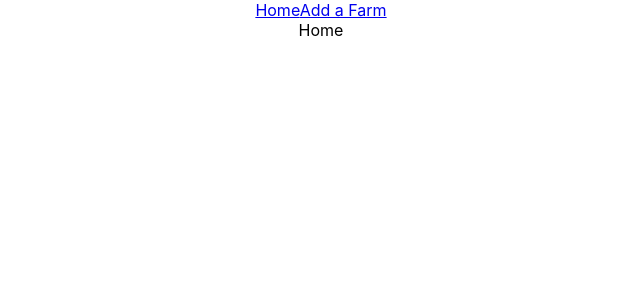
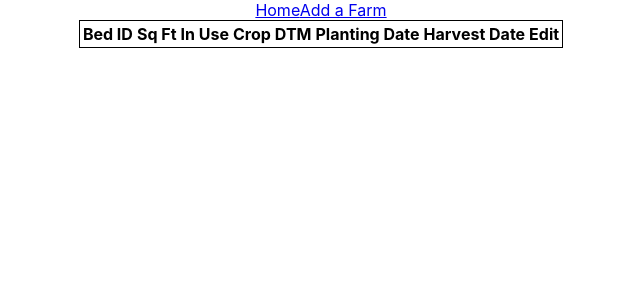
Before and after one commit to cody-barker/phase-3-project-frontend-2.0, a React (Create React App) app: page / in a window 1280 px wide. Shown: the top 300 px of the page, without its empty margins (319-959 px from the left). Built offline with nearby package versions, Linux system fonts and the light colour scheme; no server answers.

Commit message:
adding table to home

```diff
--- a/src/App.css
+++ b/src/App.css
@@ -36,3 +36,17 @@
     transform: rotate(360deg);
   }
 }
+
+table {
+  margin-left: auto;
+  margin-right: auto;
+  border: 1px solid;
+}
+
+tr, td {
+  border: 1px solid;
+  padding-top: 5px;
+  padding-bottom: 5px;
+  padding-left: 25px;
+  padding-right: 25px;
+}
--- a/src/App.js
+++ b/src/App.js
@@ -19,12 +19,11 @@ function App() {
 
   console.log(allFarms)
 
-
   return (
     <div className="App">
       <NavBar />
         <Routes>
-          <Route path="/" element={<Home />}/>
+          <Route path="/" element={<Home allFarms={allFarms}/>}/>
           <Route path ="/addafarm" element={<AddAFarm />}/>
         </Routes>
     </div>
--- a/src/Home.js
+++ b/src/Home.js
@@ -1,9 +1,27 @@
 import React from 'react'
 
-function Home() {
+function Home({allFarms}) {
+
+
     return(
         <div>
-            Home
+            <table>
+                <thead>
+                    <tr>
+                    <th>Bed ID</th>
+                    <th>Sq Ft</th>
+                    <th>In Use</th>
+                    <th>Crop</th>
+                    <th>DTM</th>
+                    <th>Planting Date</th>
+                    <th>Harvest Date</th>
+                    <th>Edit</th>
+                    </tr>
+                </thead>
+                <tbody>
+
+                </tbody>
+            </table>
         </div>
     )
 }
```
Also changed, not shown: 1 other file (tests, documents, lock files or other folders).
